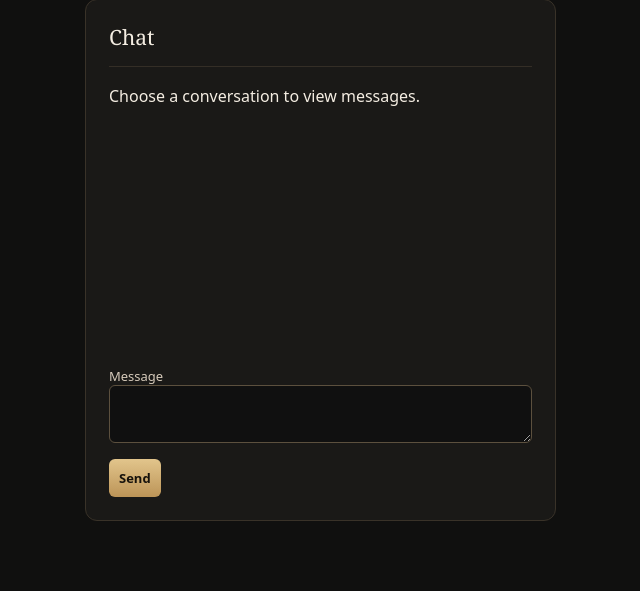
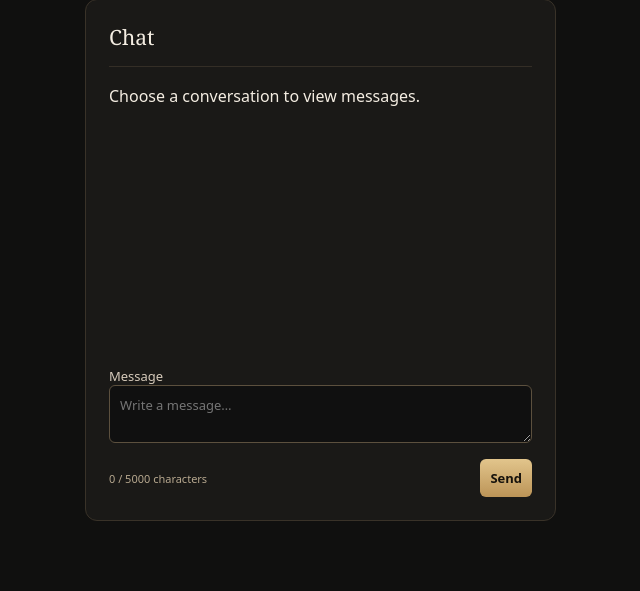
Before and after one commit to dpanaz/the-board, a Laravel app: template resources/views/board/home.blade.php in a window 1280 px wide. Shown: the part 2303-2894 px from the top of the page, without its empty margins (200-840 px from the left). Run offline with Laravel 12, Linux system fonts and the light colour scheme; the template is opened without the code that fills it, so the values that code supplies are empty.

Commit message:
Improve member chat readability and compose experience

```diff
--- a/resources/views/board/home.blade.php
+++ b/resources/views/board/home.blade.php
@@ -44,6 +44,7 @@ header{box-shadow:0 1px 0 #2d281f}main{padding-top:32px;max-width:1600px}
 .meeting-controls{display:grid;grid-template-columns:1fr 2fr;gap:12px;margin:10px 0}.meeting-controls label{font-size:12px;color:#d5c2a4}.meeting-controls input,.meeting-controls select{margin-top:5px}@media(max-width:700px){.meeting-controls{grid-template-columns:1fr}}
 .opportunity-controls{display:grid;grid-template-columns:1fr 2fr;gap:12px;margin:10px 0}.opportunity-controls label{font-size:12px;color:#d5c2a4}.opportunity-controls input,.opportunity-controls select{margin-top:5px}@media(max-width:700px){.opportunity-controls{grid-template-columns:1fr}}
 .profile-readiness{padding:14px;border:1px solid #57472f;border-radius:10px;margin:12px 0;background:rgba(197,161,106,.06)}.profile-readiness-heading{display:flex;justify-content:space-between;gap:12px;align-items:center}.profile-readiness progress{display:block;width:100%;height:12px;accent-color:#c5a16a;margin-top:10px}.profile-readiness .muted{margin:9px 0 0;font-size:12px;line-height:1.5}
+.chat-message{margin:8px 0;overflow-wrap:anywhere}.chat-message small{display:block;color:#d1b783;font-size:11px;margin-bottom:5px}.chat-message p{margin:0;white-space:pre-wrap;line-height:1.5}.chat-message-own{border-left:3px solid #c5a16a;padding-left:12px;background:rgba(197,161,106,.06)}.chat-compose-footer{display:flex;justify-content:space-between;align-items:center;gap:12px}.chat-compose-footer small{color:#b7a88f;font-size:11px}
 </style>
 </head>
 <body>
@@ -111,7 +112,7 @@ header{box-shadow:0 1px 0 #2d281f}main{padding-top:32px;max-width:1600px}
 <button type="submit">Save profile</button></form></details></section>
 <section class="dashboard-panel"><h2>Conversations</h2><label class="conversation-search-label">Find conversation<input type="search" id="conversation-search" placeholder="Search conversations" autocomplete="off"></label><details class="create-panel"><summary>+ Start a conversation</summary><form id="new-conversation"><label>Conversation type<select name="type" id="conversation-type"><option value="direct">Direct message</option><option value="group">Group chat</option></select></label><label>Members<select name="member_ids" id="conversation-members" multiple size="5" required></select></label><label>Group name (for group chats)<input name="name" maxlength="120" placeholder="Business owners discussion"></label><button type="submit">Start conversation</button></form></details><div id="conversations">Loading conversations…</div></section>
 <section class="dashboard-panel"><h2 id="conversation-title">Chat</h2><div class="messages" id="messages" aria-live="polite">Choose a conversation to view messages.</div>
-<form id="chat"><label>Message<textarea name="body" rows="2" maxlength="5000" required></textarea></label><button type="submit" id="send" disabled>Send</button></form></section>
+<form id="chat"><label>Message<textarea name="body" rows="2" maxlength="5000" required placeholder="Write a message…"></textarea></label><div class="chat-compose-footer"><small id="chat-character-count">0 / 5000 characters</small><button type="submit" id="send" disabled>Send</button></div></form></section>
 </div>
 </main>
 <script>
@@ -275,7 +276,14 @@ async function loadMessages(){
  if(!selectedConversation)return;
  const id=selectedConversation;const data=await api('/api/conversations/'+id+'/messages');if(selectedConversation!==id)return;
  const root=document.getElementById('messages');root.replaceChildren();
- for(const message of data.data.reverse()){root.append(el('div','Member #'+message.sender_id+': '+message.body,'message'))}
+ for(const message of data.data.reverse()){
+  const own=Number(message.sender_id)==={{ auth('board')->id() }};
+  const card=el('div','','message chat-message'+(own?' chat-message-own':''));
+  const sender=directoryMembers.find(m=>Number(m.id)===Number(message.sender_id));
+  card.append(el('small',own?'You':sender?.name||'Member #'+message.sender_id));
+  card.append(el('p',message.body));root.append(card);
+ }
+ root.scrollTop=root.scrollHeight;
  if(!data.data.length)root.textContent='Start the conversation.';
  await loadConversations();
 }
@@ -301,10 +309,15 @@ document.getElementById('profile').onsubmit=async event=>{
  event.preventDefault();const form=new FormData(event.currentTarget);
  try{await api('/api/profile',{method:'PATCH',headers:{'Content-Type':'application/json'},body:JSON.stringify(Object.fromEntries(form))});notice.textContent='Profile saved.';updateProfileReadiness();await loadDirectory()}catch(error){showError(error)}
 };
+const chatTextarea=document.querySelector('#chat textarea[name="body"]');
+const chatCount=document.getElementById('chat-character-count');
+chatTextarea.addEventListener('input',()=>{chatCount.textContent=chatTextarea.value.length+' / 5000 characters'});
+chatTextarea.addEventListener('keydown',event=>{if(event.key==='Enter'&&(event.ctrlKey||event.metaKey)){event.preventDefault();chatTextarea.form.requestSubmit()}});
 document.getElementById('chat').onsubmit=async event=>{
  event.preventDefault();if(!selectedConversation)return;
  const body=new FormData(event.currentTarget).get('body');
- try{await api('/api/conversations/'+selectedConversation+'/messages',{method:'POST',headers:{'Content-Type':'application/json'},body:JSON.stringify({body})});event.currentTarget.reset();await loadMessages()}catch(error){showError(error)}
+ const send=document.getElementById('send');send.disabled=true;
+ try{await api('/api/conversations/'+selectedConversation+'/messages',{method:'POST',headers:{'Content-Type':'application/json'},body:JSON.stringify({body})});event.currentTarget.reset();chatCount.textContent='0 / 5000 characters';await loadMessages()}catch(error){showError(error)}finally{send.disabled=!selectedConversation}
 };
 let cachedMeetings=[];
 document.getElementById('meeting-view').addEventListener('change',renderMeetings);
```
